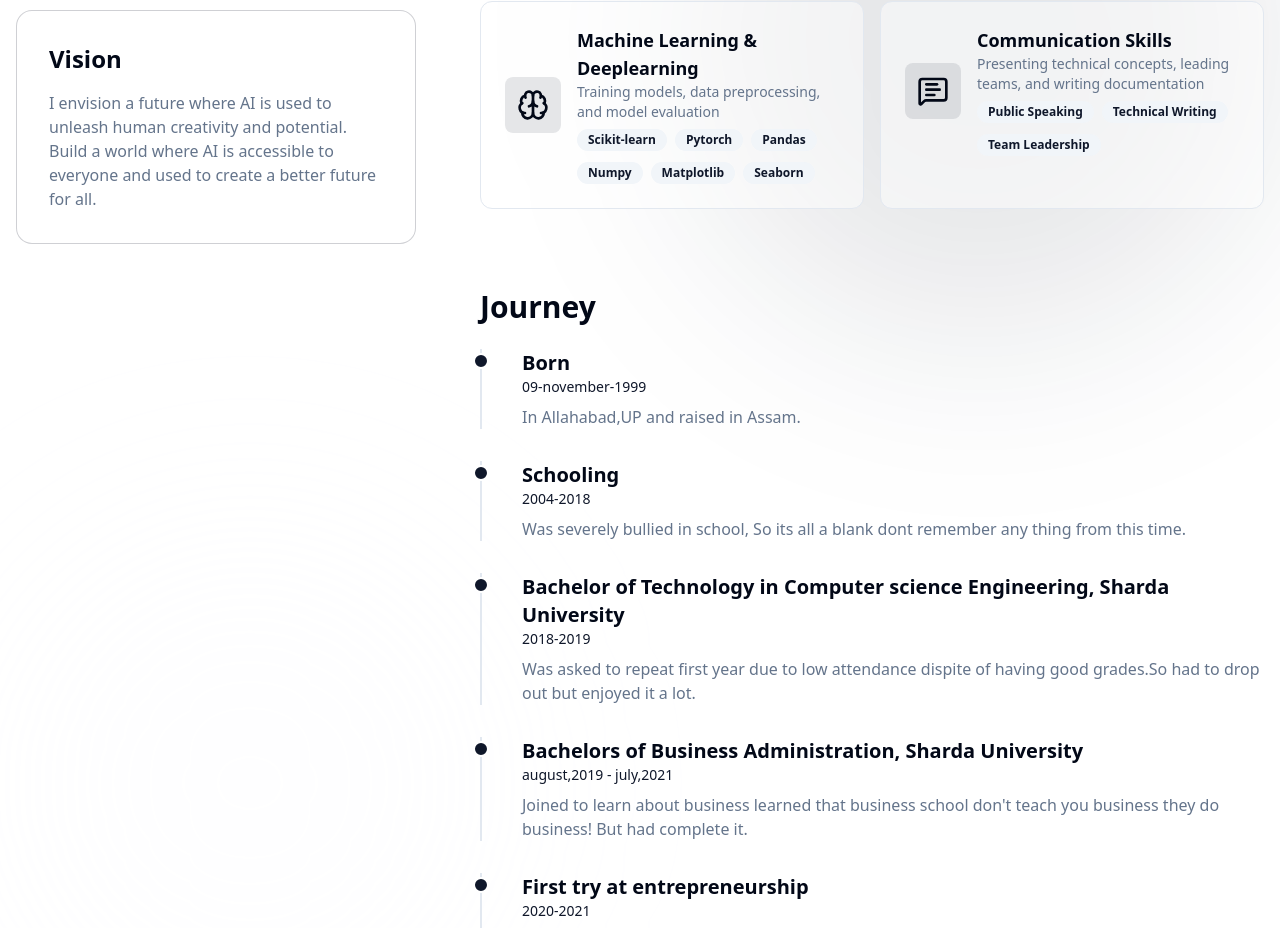
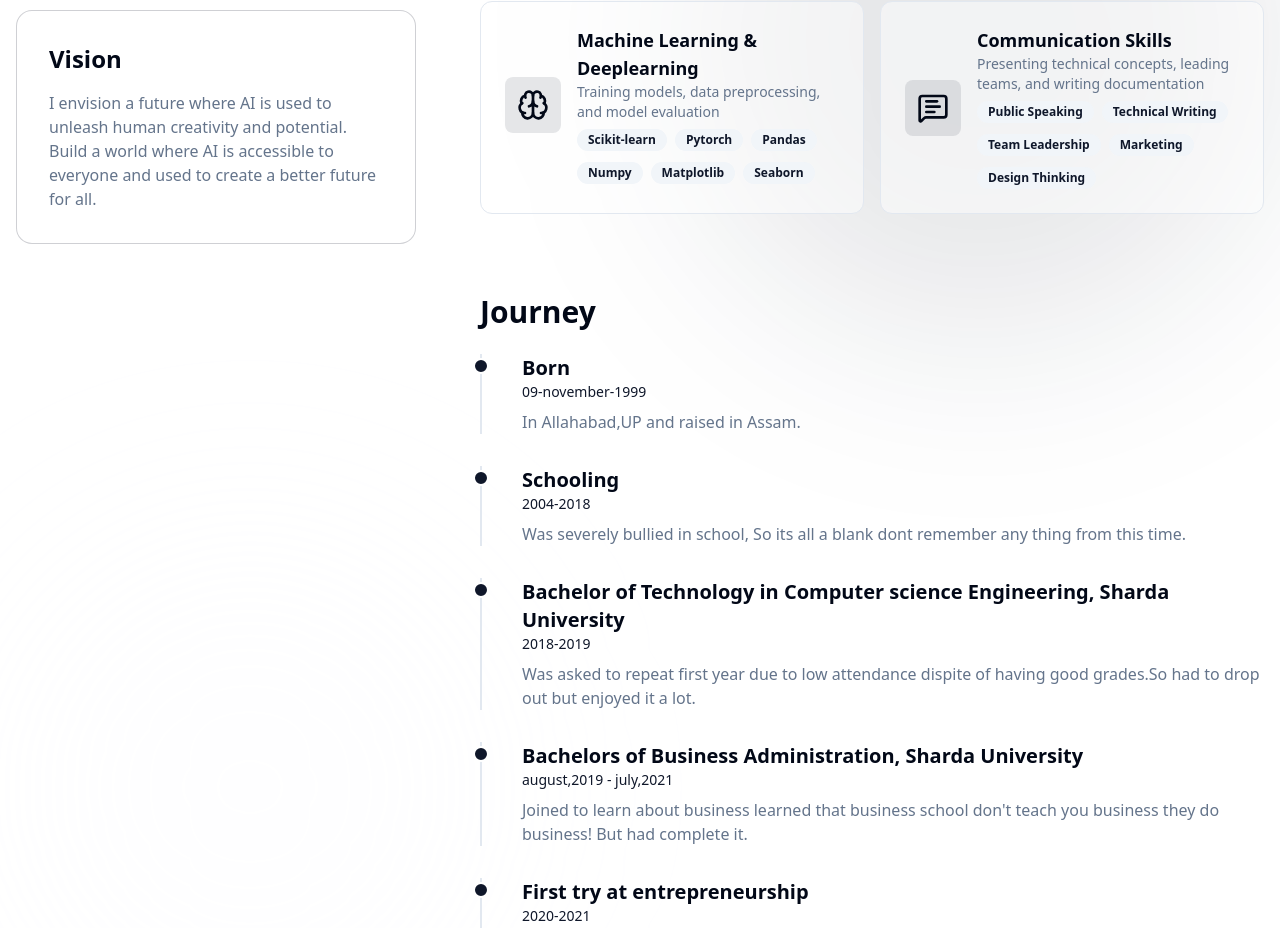
Before and after one commit to hritik1999/portfolio, a Vue app in the folder frontend/: page /about in a window 1280 px wide. Shown: the part 1080-2008 px from the top of the page. Built offline with nearby package versions, Linux system fonts and the light colour scheme.

Commit message:
added 14th blog

```diff
--- a/frontend/src/views/about.vue
+++ b/frontend/src/views/about.vue
@@ -198,7 +198,7 @@ import {Badge} from '@/components/ui/badge';
                       name: 'Communication Skills',
                       icon: 'MessageSquareText',
                       description: "Presenting technical concepts, leading teams, and writing documentation",
-                      labels: ['Public Speaking','Technical Writing','Team Leadership']
+                      labels: ['Public Speaking','Technical Writing','Team Leadership','Marketing','Design Thinking']
                     }
                     ],
                     timeline : [
```
